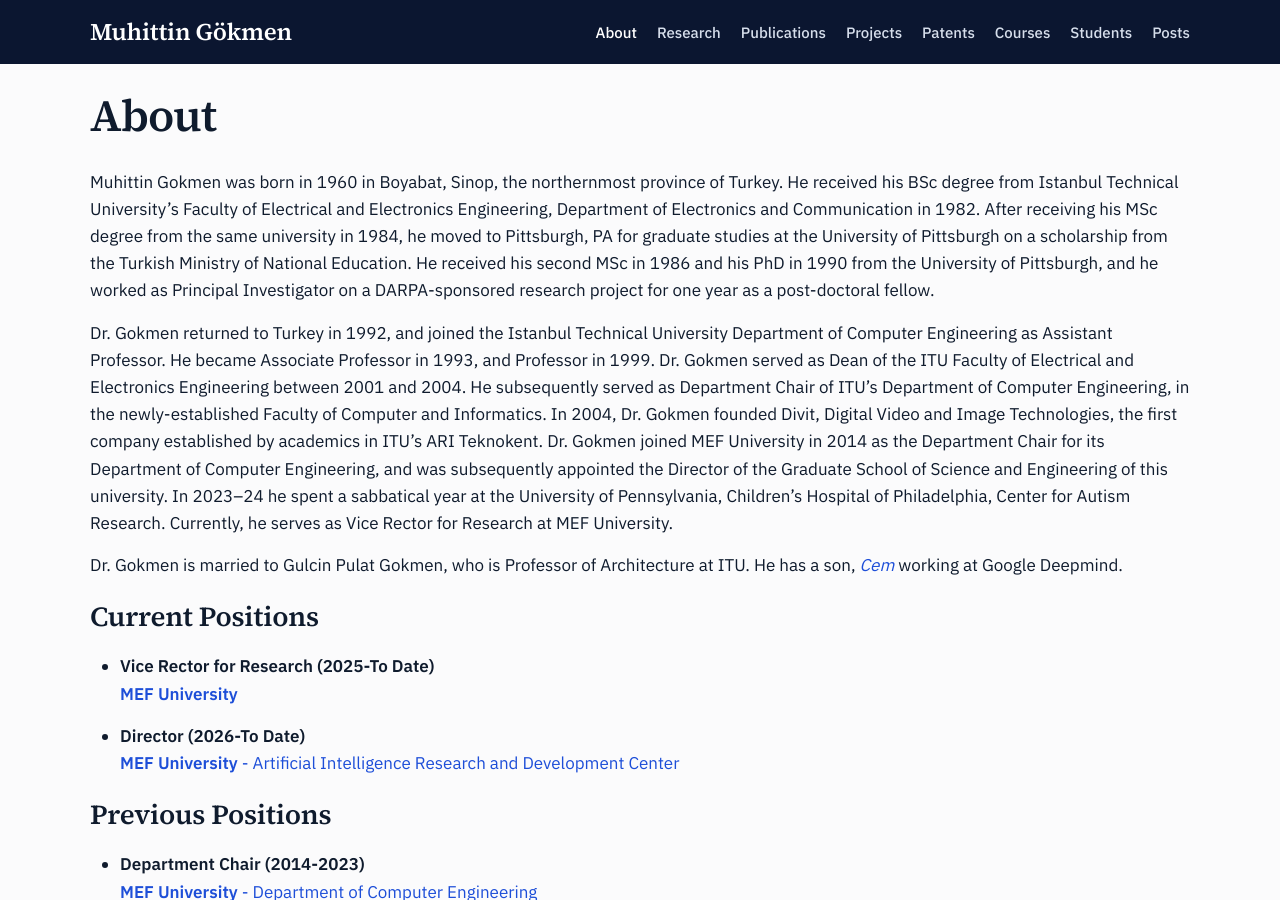
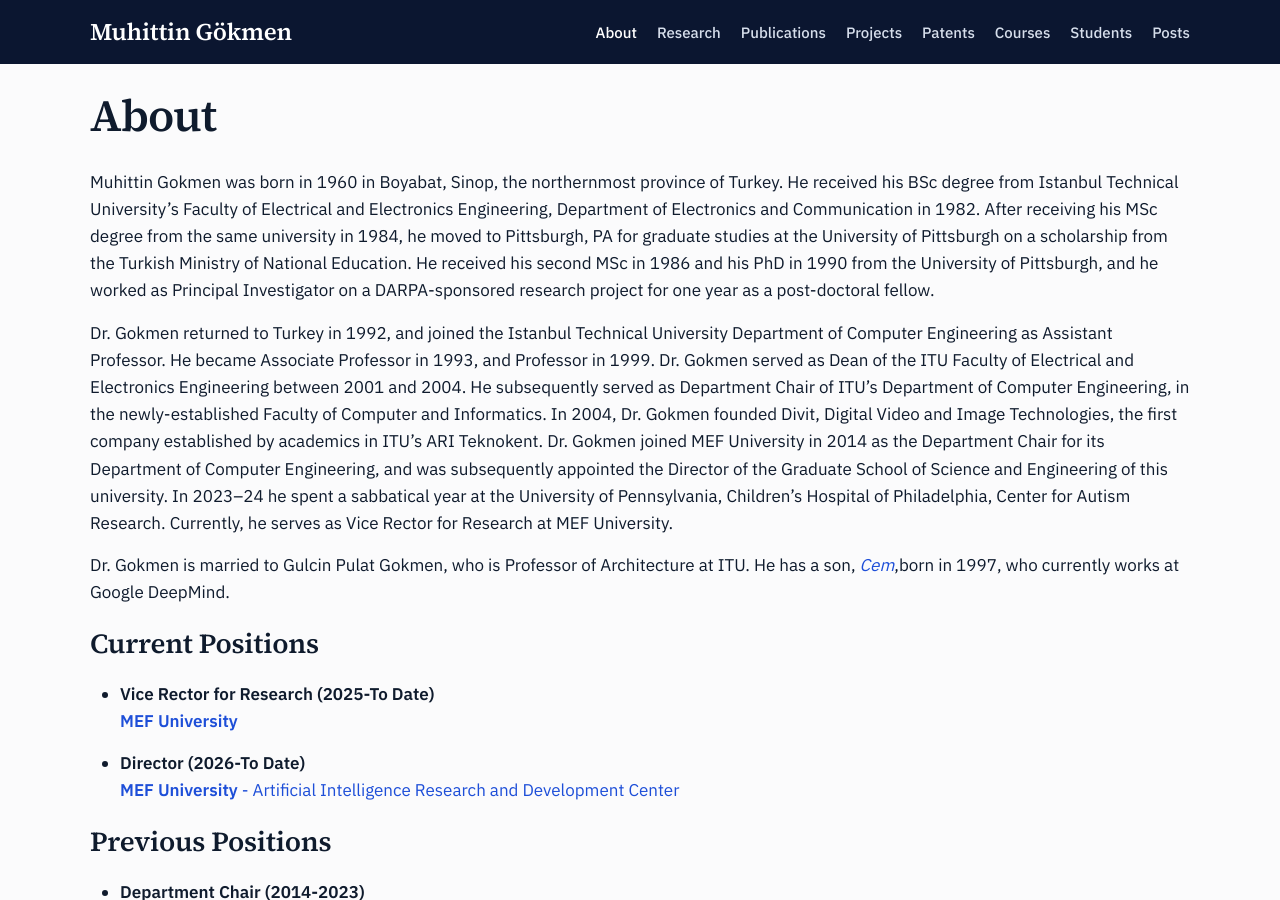
Before and after one commit to muhittingokmen/muhittingokmen.github.io, a Jekyll site: the page built from _pages/about.md, in a window 1280 px wide and 900 px high. Built offline with Jekyll 4.4.1, drawn with Linux system fonts in a browser that asks for light colours.

Commit message:
Update about.md

```diff
--- a/_pages/about.md
+++ b/_pages/about.md
@@ -7,7 +7,7 @@ Muhittin Gokmen was born in 1960 in Boyabat, Sinop, the northernmost province of
 
 Dr. Gokmen returned to Turkey in 1992, and joined the Istanbul Technical University Department of Computer Engineering as Assistant Professor. He became Associate Professor in 1993, and Professor in 1999. Dr. Gokmen served as Dean of the ITU Faculty of Electrical and Electronics Engineering between 2001 and 2004. He subsequently served as Department Chair of ITU’s Department of Computer Engineering, in the newly-established Faculty of Computer and Informatics. In 2004, Dr. Gokmen founded Divit, Digital Video and Image Technologies, the first company established by academics in ITU's ARI Teknokent. Dr. Gokmen joined MEF University in 2014 as the Department Chair for its Department of Computer Engineering, and was subsequently appointed the Director of the Graduate School of Science and Engineering of this university. In 2023–24 he spent a sabbatical year at the University of Pennsylvania, Children’s Hospital of Philadelphia, Center for Autism Research. Currently, he serves as Vice Rector for Research at MEF University.
 
-Dr. Gokmen is married to Gulcin Pulat Gokmen, who is Professor of Architecture at ITU. He has a son, [*Cem*](https://www.cemgokmen.com/) working at Google Deepmind.
+Dr. Gokmen is married to Gulcin Pulat Gokmen, who is Professor of Architecture at ITU. He has a son, [*Cem*](https://www.cemgokmen.com/),born in 1997, who currently works at Google DeepMind.
 
 <!--I enjoy all types of art, be it photography, paintings, sculpture, or even filmmaking. In fact, during my stay in Pittsburgh I took a filmmaking course from Pittsburgh Filmmakers. I especially like watching French festival movies. I have a passion of travelling around the world, yet I am very fond of my hometown(s), Boyabat and Istanbul. I swim and windsurf for sports, and go jogging by the Bosporus when I have time. I have a lovely wife, Gülçin – and an awesome son, [*Cem*](https://www.cemgokmen.com/), who make my life even more beautiful. As a scientist, I see science as the means to a better future, where life is easier and everyone is equal.-->
 
```
